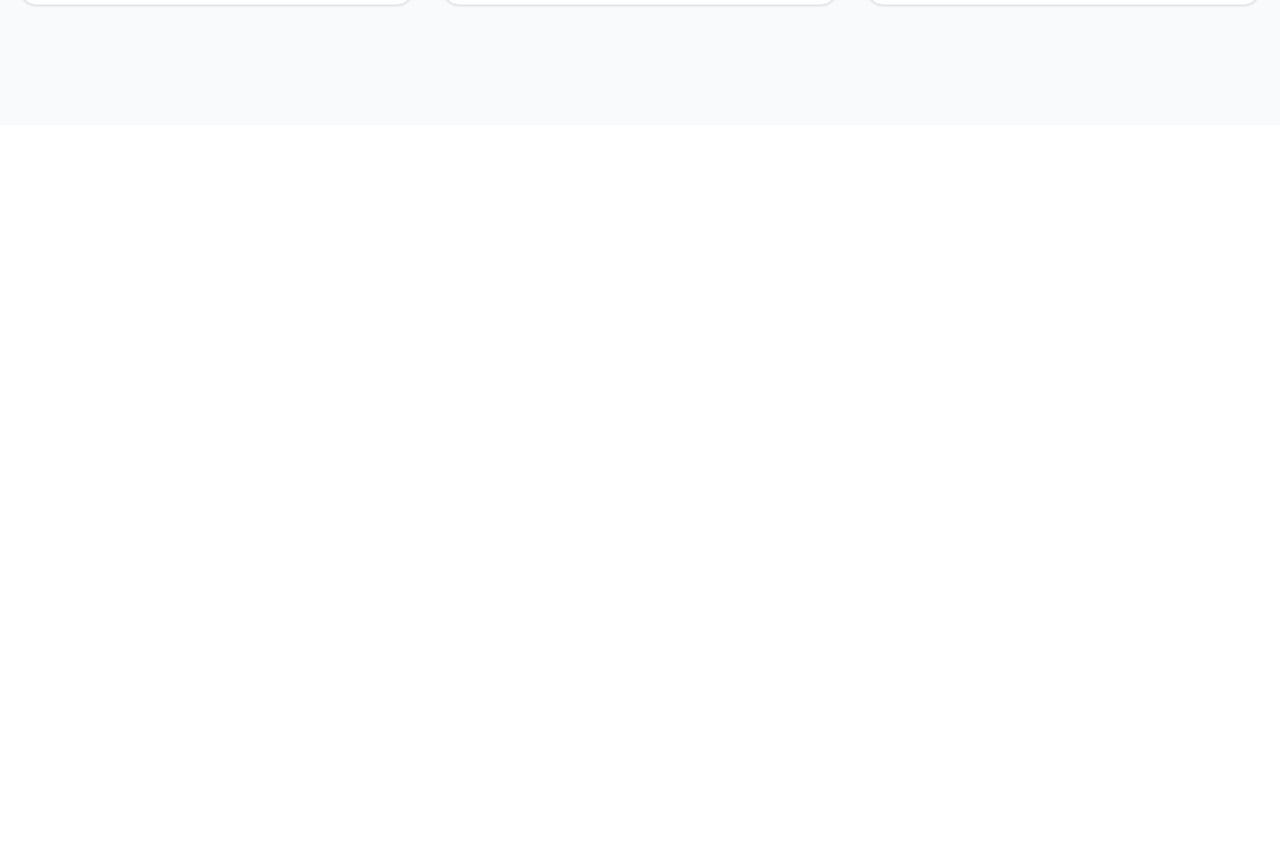
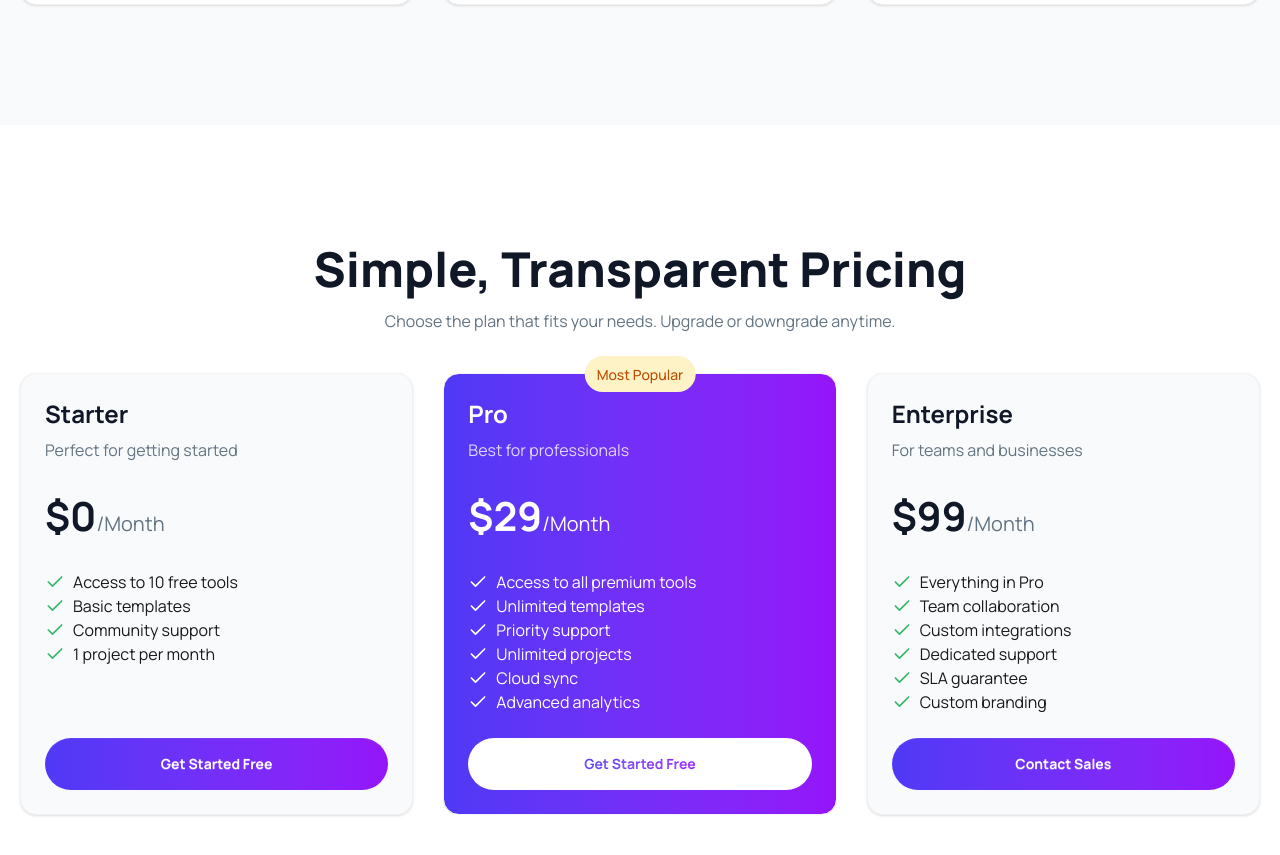
Before and after one commit to alfu-git/module-36-a-06, a React (Vite) app: page / in a window 1280 px wide. Shown: the part 3020-3875 px from the top of the page. Before the commit the page ends 3145 px from the top, so only its background shows below. Built offline with nearby package versions, Linux system fonts and the light colour scheme.

Commit message:
pricing component done

```diff
--- a/src/App.jsx
+++ b/src/App.jsx
@@ -6,6 +6,7 @@ import Navbar from './Components/Navbar/Navbar'
 import Stats from './Components/Stats/Stats'
 import ToolsContainer from './Components/ToolsContainer/ToolsContainer'
 import Steps from './Components/Steps/Steps';
+import Pricing from './Components/Pricing/Pricing';
 
 const getToolsData = async () => {
   const fetchToolsData = await fetch("../public/toolsData.json");
@@ -49,6 +50,7 @@ function App() {
         </Suspense>
 
         <Steps />
+        <Pricing />
       </main>
 
       <ToastContainer />
--- /dev/null
+++ b/src/Components/Pricing/Pricing.jsx
@@ -0,0 +1,200 @@
+import { Check } from "lucide-react";
+import React from "react";
+
+const Pricing = () => {
+  return (
+    <section className="container mx-auto px-5 py-30">
+      <div>
+        <div>
+          <div className="mb-10 text-center">
+            <h2 className="mb-4 text-[#101727] text-5xl font-extrabold">
+              Simple, Transparent Pricing
+            </h2>
+            <p className="text-[#627382]">
+              Choose the plan that fits your needs. Upgrade or downgrade
+              anytime.
+            </p>
+          </div>
+
+          <div className="grid grid-cols-1 lg:grid-cols-3 gap-7.5">
+            <div className="p-6 bg-[#F9FAFC] border border-[#F2F2F2] rounded-2xl shadow space-y-6 flex flex-col">
+              <div>
+                <h5 className="mb-2 text-[#101727] text-2xl font-bold">
+                  Starter
+                </h5>
+                <p className="text-[#627382]">Perfect for getting started</p>
+              </div>
+
+              <div className="flex items-baseline">
+                <span className="text-[#101727] text-[40px] font-bold">$0</span>
+                <span className="text-[#627382] text-xl">/Month</span>
+              </div>
+
+              <ul className="flex-1">
+                <li className="flex gap-2 items-center">
+                  <span className="text-[#30B868]">
+                    <Check className="w-5" />
+                  </span>
+                  <span>Access to 10 free tools</span>
+                </li>
+                <li className="flex gap-2 items-center">
+                  <span className="text-[#30B868]">
+                    <Check className="w-5" />
+                  </span>
+                  <span>Basic templates</span>
+                </li>
+                <li className="flex gap-2 items-center">
+                  <span className="text-[#30B868]">
+                    <Check className="w-5" />
+                  </span>
+                  <span>Community support</span>
+                </li>
+                <li className="flex gap-2 items-center">
+                  <span className="text-[#30B868]">
+                    <Check className="w-5" />
+                  </span>
+                  <span>1 project per month</span>
+                </li>
+              </ul>
+
+              <button className="w-full h-13 btn bg-linear-to-r from-[#4F39F6] to-[#9514FA] border-none rounded-full text-base-100 font-bold">
+                Get Started Free
+              </button>
+            </div>
+
+            <div className="p-6 bg-linear-to-r from-[#4F39F6] to-[#9514FA] border border-[#F2F2F2] rounded-2xl space-y-6 relative">
+
+                <div className="py-1.5 px-3 bg-[#FEF3C6] rounded-full absolute z-50 -top-4.5 left-1/2 -translate-x-1/2">
+                  <span className="text-[#BB4D00] text-sm font-medium">
+                    Most Popular
+                  </span>
+                </div>
+
+
+              <div className="text-base-100">
+                <h5 className="mb-2 text-2xl font-bold">Pro</h5>
+                <p className="opacity-80">Best for professionals</p>
+              </div>
+
+              <div className="flex items-baseline text-base-100">
+                <span className="text-[40px] font-bold">$29</span>
+                <span className="text-xl">/Month</span>
+              </div>
+
+              <ul>
+                <li className="flex gap-2 items-center">
+                  <span className="text-base-100">
+                    <Check className="w-5" />
+                  </span>
+                  <span className="text-base-100">Access to all premium tools</span>
+                </li>
+
+                <li className="flex gap-2 items-center">
+                  <span className="text-base-100">
+                    <Check className="w-5" />
+                  </span>
+                  <span className="text-base-100">Unlimited templates</span>
+                </li>
+
+                <li className="flex gap-2 items-center">
+                  <span className="text-base-100">
+                    <Check className="w-5" />
+                  </span>
+                  <span className="text-base-100">Priority support</span>
+                </li>
+
+                <li className="flex gap-2 items-center">
+                  <span className="text-base-100">
+                    <Check className="w-5" />
+                  </span>
+                  <span className="text-base-100">Unlimited projects</span>
+                </li>
+
+                <li className="flex gap-2 items-center">
+                  <span className="text-base-100">
+                    <Check className="w-5" />
+                  </span>
+                  <span className="text-base-100">Cloud sync</span>
+                </li>
+
+                <li className="flex gap-2 items-center">
+                  <span className="text-base-100">
+                    <Check className="w-5" />
+                  </span>
+                  <span className="text-base-100">Advanced analytics</span>
+                </li>
+              </ul>
+
+              <button className="w-full h-13 btn bg-base-100 shadow-none border-none rounded-full text-base-100 font-bold">
+                <span className="bg-linear-to-r from-[#4F39F6] to-[#9514FA] bg-clip-text text-transparent">
+                  Get Started Free
+                </span>
+              </button>
+            </div>
+
+            <div className="p-6 bg-[#F9FAFC] border border-[#F2F2F2] rounded-2xl shadow space-y-6">
+              <div>
+                <h5 className="mb-2 text-[#101727] text-2xl font-bold">
+                  Enterprise
+                </h5>
+                <p className="text-[#627382]">For teams and businesses</p>
+              </div>
+
+              <div className="flex items-baseline">
+                <span className="text-[#101727] text-[40px] font-bold">
+                  $99
+                </span>
+                <span className="text-[#627382] text-xl">/Month</span>
+              </div>
+
+              <ul>
+                <li className="flex gap-2 items-center">
+                  <span className="text-[#30B868]">
+                    <Check className="w-5" />
+                  </span>
+                  <span>Everything in Pro</span>
+                </li>
+                <li className="flex gap-2 items-center">
+                  <span className="text-[#30B868]">
+                    <Check className="w-5" />
+                  </span>
+                  <span>Team collaboration</span>
+                </li>
+                <li className="flex gap-2 items-center">
+                  <span className="text-[#30B868]">
+                    <Check className="w-5" />
+                  </span>
+                  <span>Custom integrations</span>
+                </li>
+                <li className="flex gap-2 items-center">
+                  <span className="text-[#30B868]">
+                    <Check className="w-5" />
+                  </span>
+                  <span>Dedicated support</span>
+                </li>
+                <li className="flex gap-2 items-center">
+                  <span className="text-[#30B868]">
+                    <Check className="w-5" />
+                  </span>
+                  <span>SLA guarantee</span>
+                </li>
+                <li className="flex gap-2 items-center">
+                  <span className="text-[#30B868]">
+                    <Check className="w-5" />
+                  </span>
+                  <span>Custom branding</span>
+                </li>
+              </ul>
+
+              <button className="w-full h-13 btn bg-linear-to-r from-[#4F39F6] to-[#9514FA] border-none rounded-full text-base-100 font-bold">
+                Contact Sales
+              </button>
+            </div>
+          </div>
+        </div>
+      </div>
+    </section>
+  );
+};
+
+export default Pricing;
```
